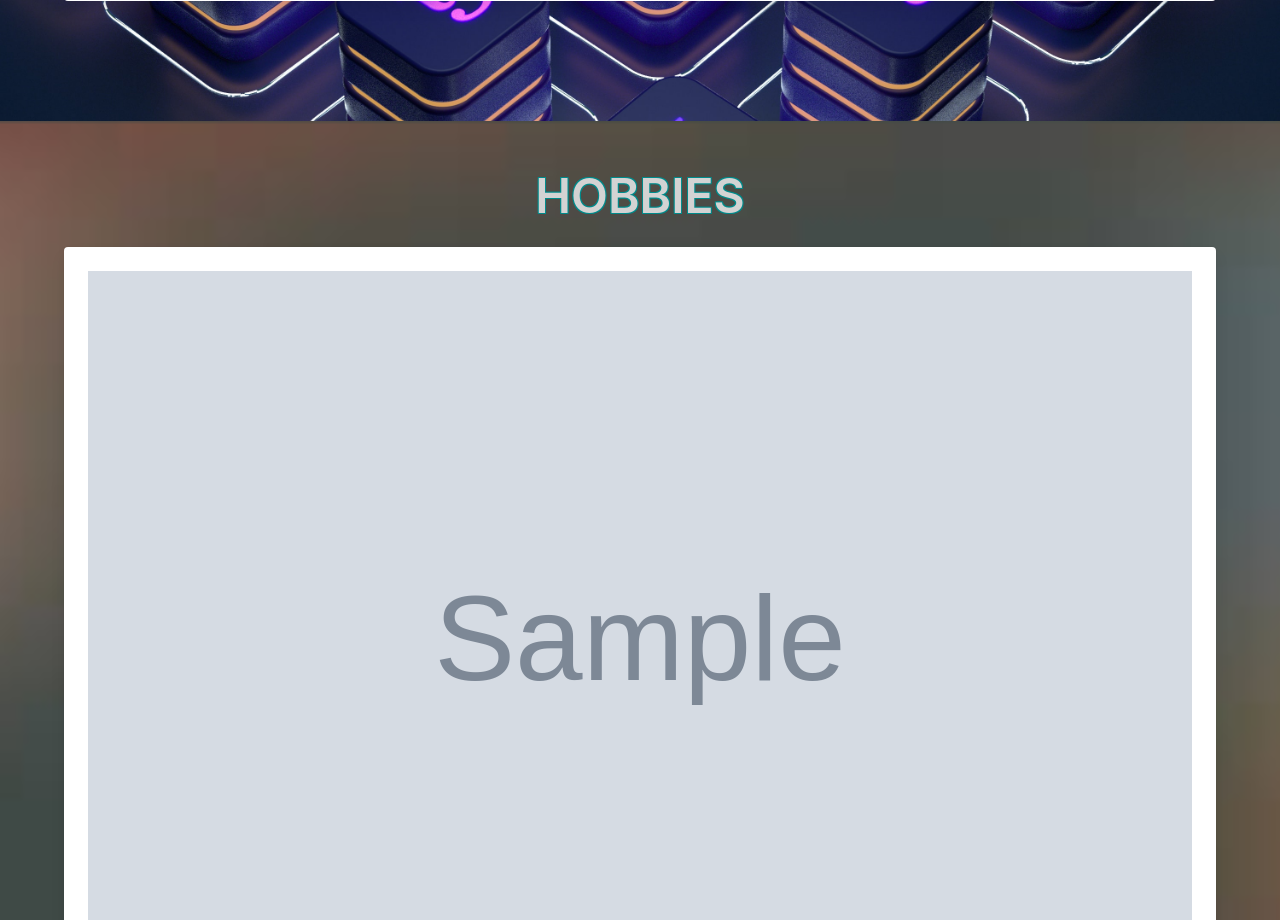
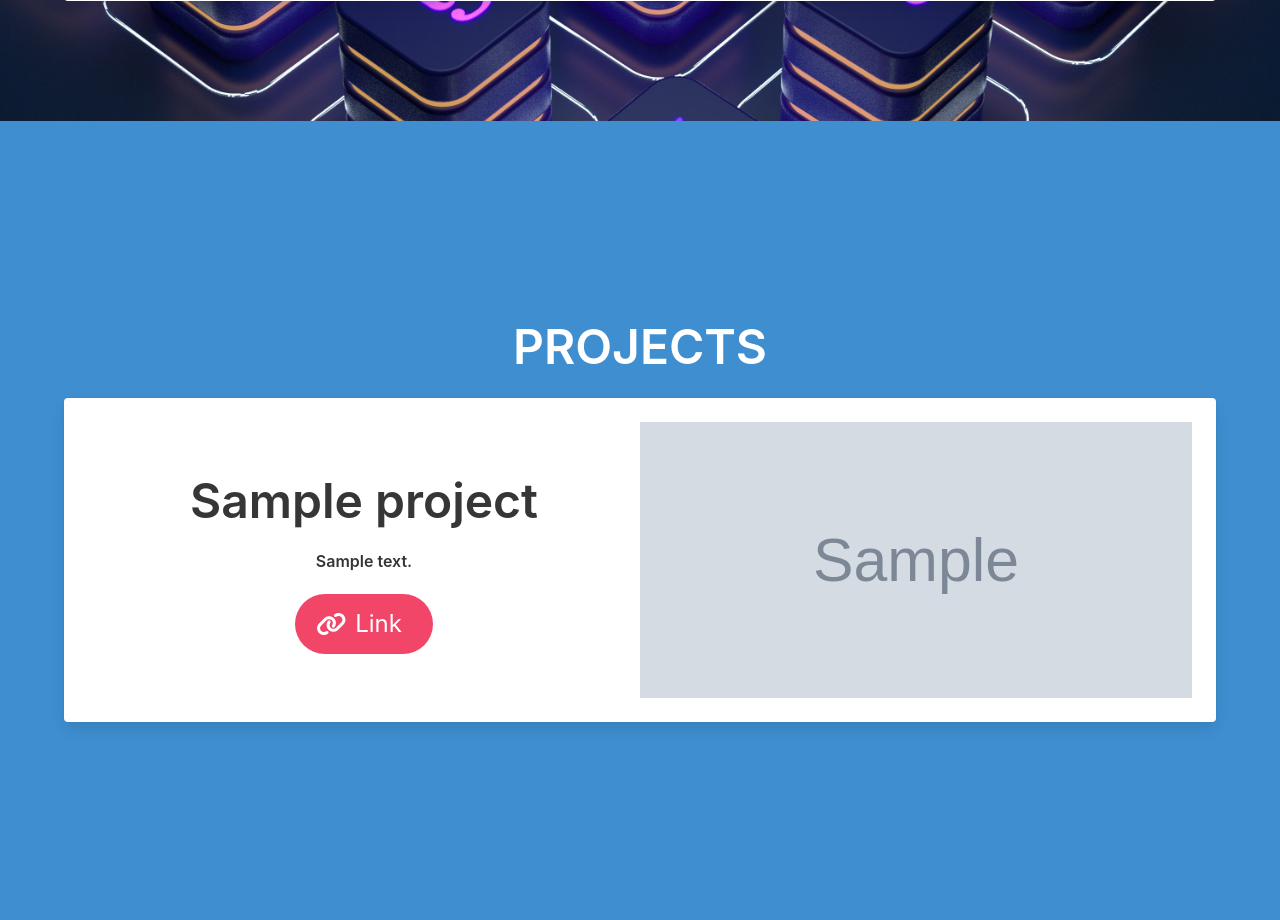
Before and after one commit to MLH-Fellowship/project-bored-apes, a Flask app: template app/templates/index.html in a window 1280 px wide. Shown: the part 2212-3132 px from the top of the page. Run offline with Flask 2, Linux system fonts and the light colour scheme; the template is opened without the code that fills it: most values are stand-ins (such as "Sample title", 1, 10 or a date in 2020); grey boxes marked "Sample" are stand-in pictures; some libraries are stand-ins or nearby versions.

Commit message:
added projects section

```diff
--- a/app/__init__.py
+++ b/app/__init__.py
@@ -3,7 +3,7 @@ import re
 import json
 from flask import Flask, render_template, request, url_for, redirect
 from dotenv import load_dotenv
-# from .gmail.gmail import send_email
+#from .gmail.gmail import send_email
 
 load_dotenv()
 app = Flask(__name__)
--- a/app/static/data.json
+++ b/app/static/data.json
@@ -30,19 +30,19 @@
             {
                 "title": "Formica",
                 "description": "An in-discord form service that allows you to fill in forms via a discord bot. You can create and manage forms, as well as manage your responses via a web interface.",
-                "image": "../static/media/formica.png",
+                "image": "http://droplr.com/wp-content/uploads/2020/09/discord-bots-e1635362784159.png",
                 "link": "https://github.com/felixfaisal/formica"
             },
             {
                 "title": "Don't Fear the Reaper!",
                 "description": "A 2D hide n' seek game, where you can play as the grim reaper where the objective is to hunt down the TBD (To Be Deceased). Or, you can play as the TBD, with a goal of escaping the reaper's catacombs before he finds you.",
-                "image": "../static/media/reaper.png",
+                "image": "http://droplr.com/wp-content/uploads/2020/09/discord-bots-e1635362784159.png",
                 "link": "https://github.com/n-maido/dont-fear-the-reaper"
             },
             {
                 "title": "The Education Game",
                 "description": "An educational game for children with autism, intended to improve their development in 3 skill areas: arithmetic, emotion recognition, and fine motor skills.",
-                "image": "../static/media/education.jpg",
+                "image": "http://droplr.com/wp-content/uploads/2020/09/discord-bots-e1635362784159.png",
                 "link": "https://github.com/n-maido/the-education-game"
             }
         ],
--- a/app/templates/index.html
+++ b/app/templates/index.html
@@ -156,10 +156,51 @@
     </div>
   </section>
 
+  <section class="hero has-background-info is-fullheight">
+    <div class="hero-body">
+      <div class="container has-text-centered">
+        <h1 class="title is-1 is-uppercase has-text-white">Projects</h1>
+
+        {% for project in data[title]['projects'] %}
+        <div class="block">
+          <div class="card">
+            <div class="card-content">
+              <div class="columns is-gapless is-vcentered is-centered">
+                <div class="column">
+                  <h1 class="title is-1">{{project.title}}</h1>
+                  <!-- <h1 class="subtitle is-3">{{project.link}}</h1> -->
+                  <div class="block is-centered">
+                    <h1 class="title is-6">{{project.description}}</h1>
+                    <div class="tags is-centered">
+                      <a href={{project.link}}>
+                      <button class="button is-large is-danger is-rounded">
+                        <span class="icon is-medium">
+                          <i class="fas fa-link"></i>
+                        </span>
+                        <span>Link</span>
+                      </button>
+                      </a>
+                    </div>
+                  </div>
+                </div>
+                <div class="column">
+                  <figure class="image is-2by1">
+                    <img src={{ project['image']}} />
+                  </figure>
+                </div>
+              </div>
+            </div>
+          </div>
+        </div>
+        {% endfor %}
+      </div>
+    </div>
+  </section>
+
   <section class="hero has-hobbies-bg is-fullheight">
     <div class="hero-body">
       <div class="container has-text-centered">
-        <h1 class="title is-1 is-uppercase blue-outlined">Hobbies</h1>
+        <h1 class="title is-1 is-uppercase has-text-white">Hobbies</h1>
         <div class="columns">
           {% for hobbies in data[title]['hobbies'] %}
           <div class="column">
```
